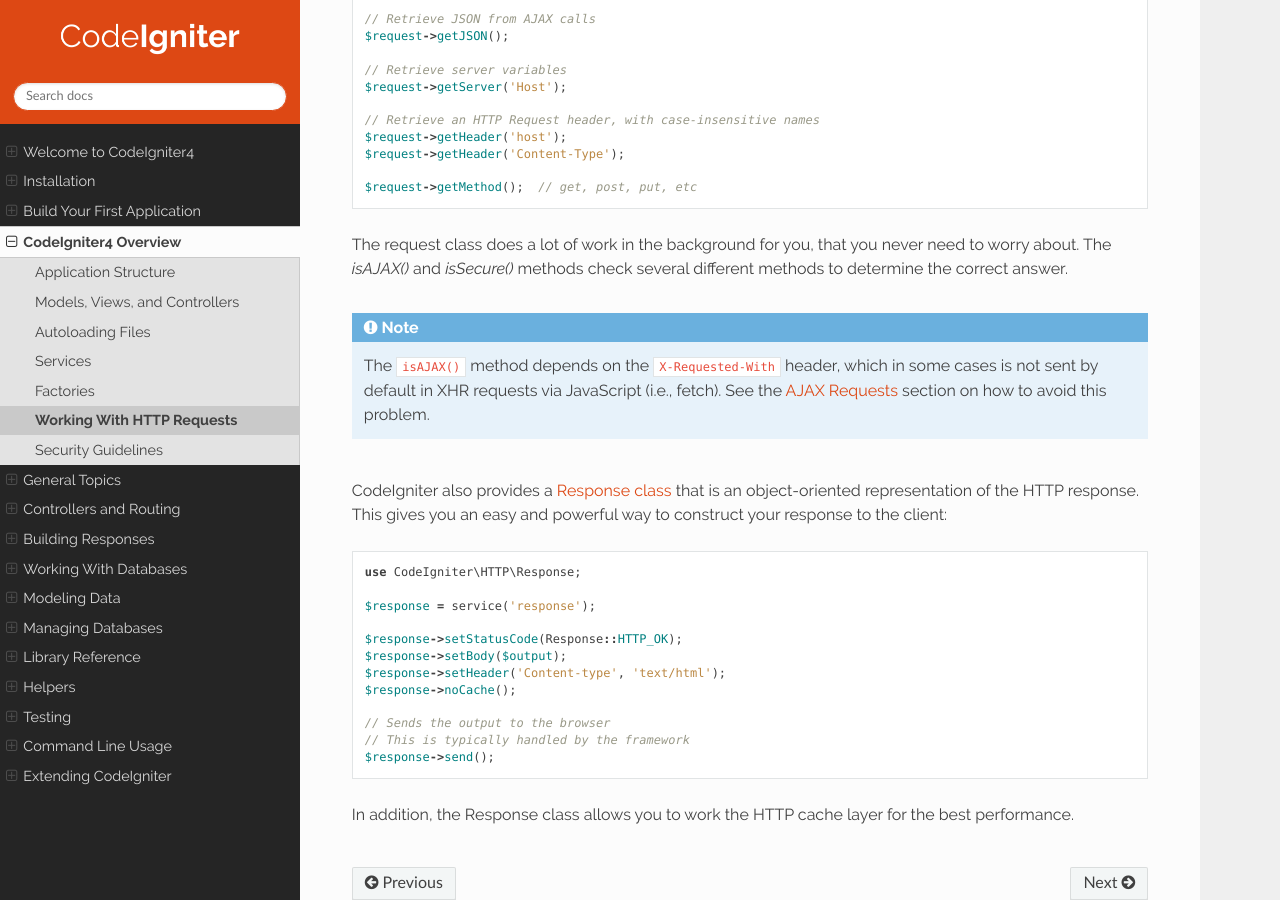
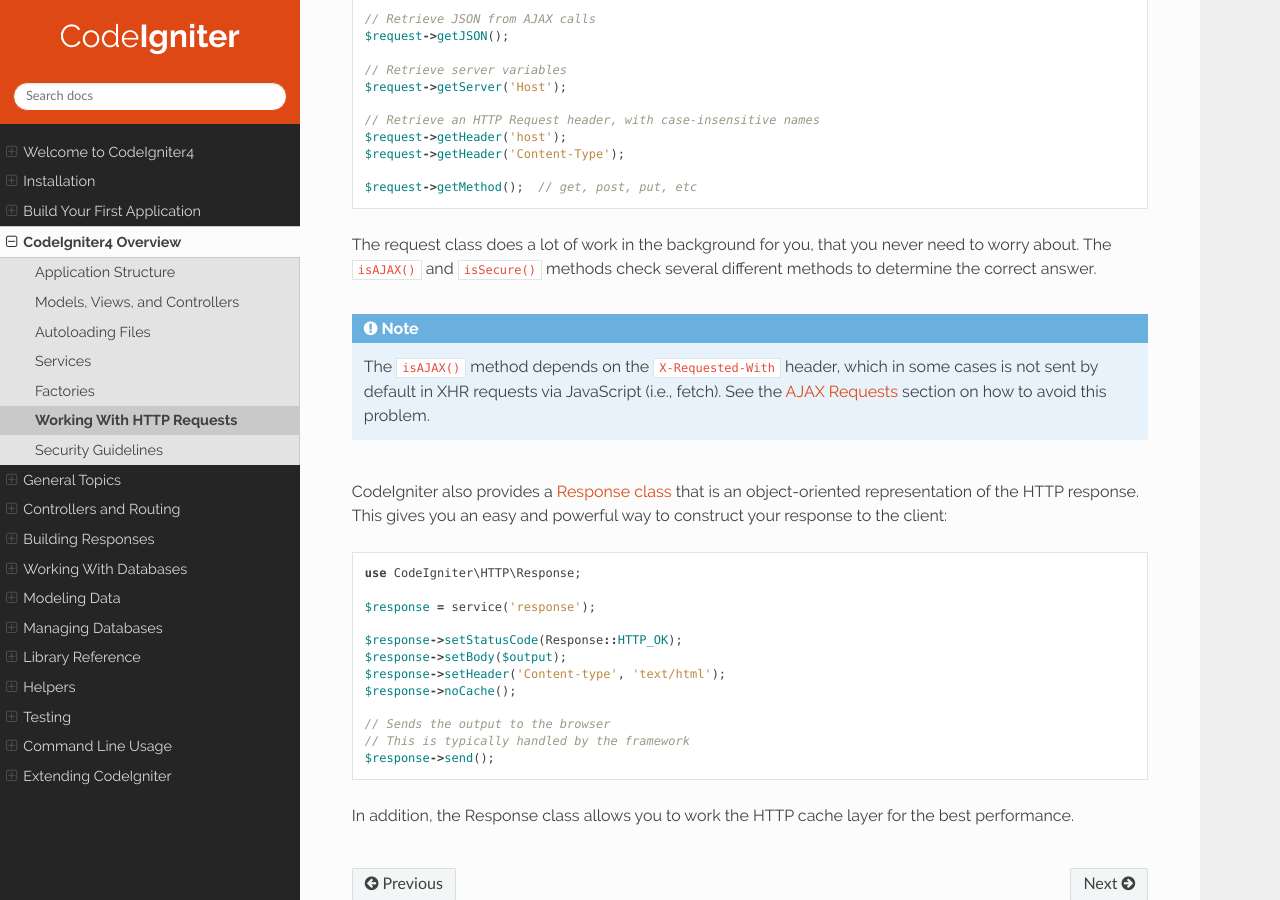
Before and after one commit to NEKOGET/ci4_user_guide_src, a Sphinx documentation site: the page built from source/concepts/http.rst, in a window 1280 px wide and 900 px high, scrolled down 1988 px. Built offline with Sphinx 7.4.7 and the Read the Docs theme 2.0.0, drawn with Linux system fonts in a browser that asks for light colours.

```diff
--- a/source/concepts/http.rst
+++ b/source/concepts/http.rst
@@ -98,7 +98,7 @@ is an object-oriented representation of the HTTP request. It provides everything
     $request->getMethod();  // get, post, put, etc
 
 The request class does a lot of work in the background for you, that you never need to worry about.
-The `isAJAX()` and `isSecure()` methods check several different methods to determine the correct answer.
+The ``isAJAX()`` and ``isSecure()`` methods check several different methods to determine the correct answer.
 
 .. note:: The ``isAJAX()`` method depends on the ``X-Requested-With`` header, which in some cases is not sent by default in XHR requests via JavaScript (i.e., fetch). See the :doc:`AJAX Requests </general/ajax>` section on how to avoid this problem.
 
```
